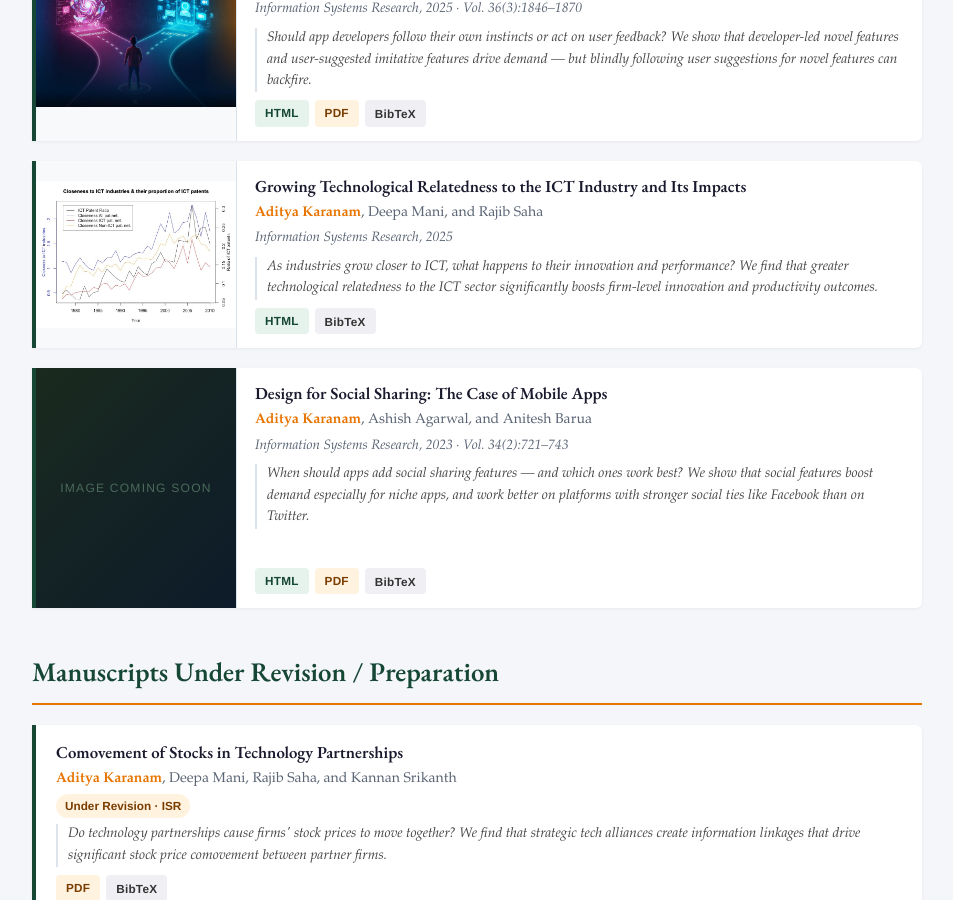
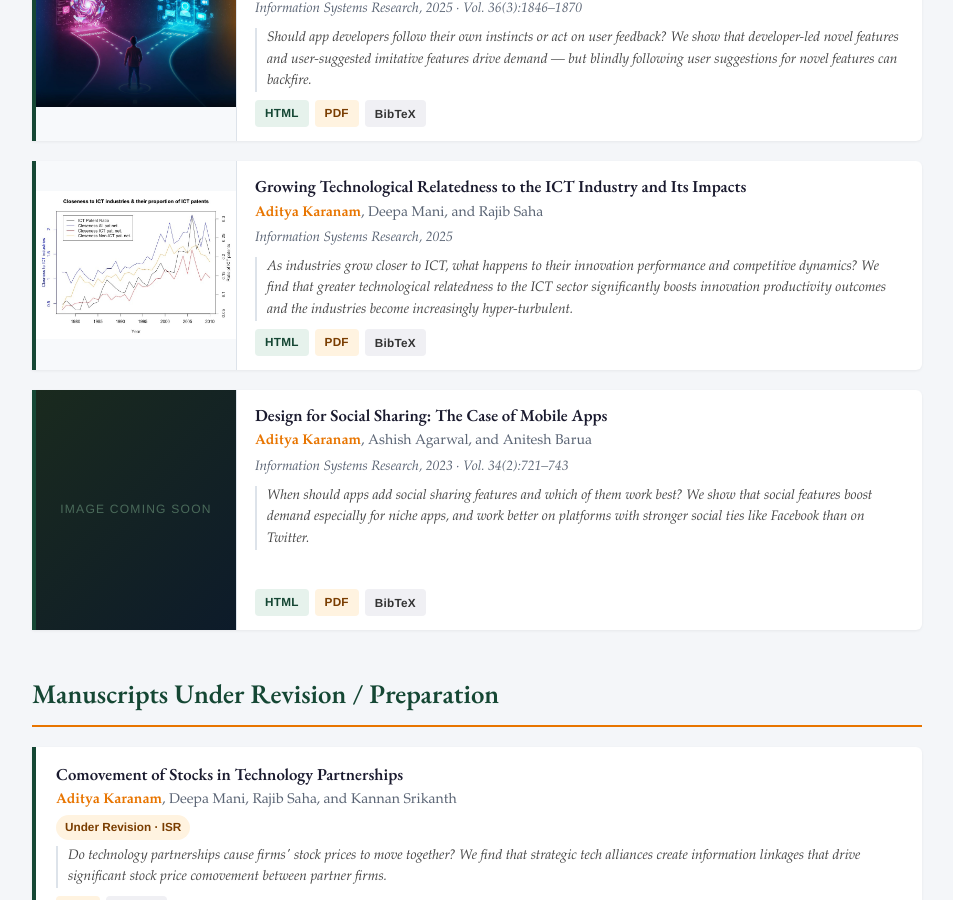
Before and after one commit to askaranam/askaranam.github.io, a Jekyll site: the page built from research.html, in a window 1280 px wide and 900 px high, scrolled down 561 px. Shown: the whole window, without its empty margins (163-1116 px from the left). Built offline with Jekyll 4.4.1, drawn with Linux system fonts in a browser that asks for light colours; nearby versions of some CDN libraries; some web fonts are replaced; some of the changed lines change nothing that is shown.

Commit message:
Update research.html

```diff
--- a/research.html
+++ b/research.html
@@ -87,7 +87,7 @@ render_with_liquid: false
 <div class="paper-panels">
   <div class="bibtex-body"><button class="copy-btn" onclick="copyBibtex(this)">Copy</button>@article{karanam2025follow,
   title     = {Follow Your Heart or Listen to Users? The Case of Mobile App Design},
-  author    = {Karanam, Aditya and Agarwal, Ashish and Barua, Anitesh},
+  author    = {Karanam, Subrahmanyam Aditya and Agarwal, Ashish and Barua, Anitesh},
   journal   = {Information Systems Research},
   volume    = {36},
   number    = {3},
@@ -107,9 +107,10 @@ render_with_liquid: false
     <div class="paper-title"><a href="https://pubsonline.informs.org/doi/10.1287/isre.2020.0627">Growing Technological Relatedness to the ICT Industry and Its Impacts</a></div>
     <div class="paper-authors"><strong>Aditya Karanam</strong>, Deepa Mani, and Rajib Saha</div>
     <div class="paper-venue">Information Systems Research, 2025</div>
-    <div class="paper-summary">As industries grow closer to ICT, what happens to their innovation and performance? We find that greater technological relatedness to the ICT sector significantly boosts firm-level innovation and productivity outcomes.</div>
+    <div class="paper-summary">As industries grow closer to ICT, what happens to their innovation performance and competitive dynamics? We find that greater technological relatedness to the ICT sector significantly boosts innovation productivity outcomes and the industries become increasingly hyper-turbulent.</div>
     <div class="paper-actions">
       <a class="action-btn btn-html" href="https://pubsonline.informs.org/doi/10.1287/isre.2020.0627" target="_blank">HTML</a>
+      <a class="action-btn btn-pdf" href="https://papers.ssrn.com/sol3/papers.cfm?abstract_id=3436764" target="_blank">PDF</a>
       <button class="action-btn btn-cite" onclick="toggleBibtex(this)">BibTeX</button>
     </div>
   </div>
@@ -117,7 +118,7 @@ render_with_liquid: false
 <div class="paper-panels">
   <div class="bibtex-body"><button class="copy-btn" onclick="copyBibtex(this)">Copy</button>@article{karanam2025growing,
   title     = {Growing Technological Relatedness to the ICT Industry and Its Impacts},
-  author    = {Karanam, Aditya and Mani, Deepa and Saha, Rajib},
+  author    = {Karanam, Subrahmanyam Aditya and Mani, Deepa and Saha, Rajib},
   journal   = {Information Systems Research},
   year      = {2025},
   publisher = {INFORMS},
@@ -134,7 +135,7 @@ render_with_liquid: false
     <div class="paper-title"><a href="https://pubsonline.informs.org/doi/abs/10.1287/isre.2022.1151">Design for Social Sharing: The Case of Mobile Apps</a></div>
     <div class="paper-authors"><strong>Aditya Karanam</strong>, Ashish Agarwal, and Anitesh Barua</div>
     <div class="paper-venue">Information Systems Research, 2023 · Vol. 34(2):721–743</div>
-    <div class="paper-summary">When should apps add social sharing features — and which ones work best? We show that social features boost demand especially for niche apps, and work better on platforms with stronger social ties like Facebook than on Twitter.</div>
+    <div class="paper-summary">When should apps add social sharing features and which of them work best? We show that social features boost demand especially for niche apps, and work better on platforms with stronger social ties like Facebook than on Twitter.</div>
     <div class="paper-actions">
       <a class="action-btn btn-html" href="https://pubsonline.informs.org/doi/abs/10.1287/isre.2022.1151" target="_blank">HTML</a>
       <a class="action-btn btn-pdf" href="https://papers.ssrn.com/sol3/papers.cfm?abstract_id=3635854" target="_blank">PDF</a>
@@ -145,7 +146,7 @@ render_with_liquid: false
 <div class="paper-panels">
   <div class="bibtex-body"><button class="copy-btn" onclick="copyBibtex(this)">Copy</button>@article{karanam2023design,
   title     = {Design for Social Sharing: The Case of Mobile Apps},
-  author    = {Karanam, Aditya and Agarwal, Ashish and Barua, Anitesh},
+  author    = {Karanam, Subrahmanyam Aditya and Agarwal, Ashish and Barua, Anitesh},
   journal   = {Information Systems Research},
   volume    = {34},
   number    = {2},
@@ -174,7 +175,7 @@ render_with_liquid: false
 <div class="paper-panels">
   <div class="bibtex-body"><button class="copy-btn" onclick="copyBibtex(this)">Copy</button>@unpublished{karanam2024comovement,
   title  = {Comovement of Stocks in Technology Partnerships},
-  author = {Karanam, Aditya and Mani, Deepa and Saha, Rajib and Srikanth, Kannan},
+  author = {Karanam, Subrahmanyam Aditya and Mani, Deepa and Saha, Rajib and Srikanth, Kannan},
   note   = {Under Revision at Information Systems Research},
   year   = {2024},
   url    = {https://papers.ssrn.com/sol3/papers.cfm?abstract_id=3534561}
```
